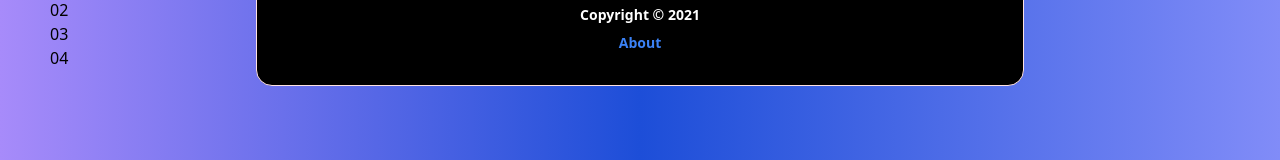
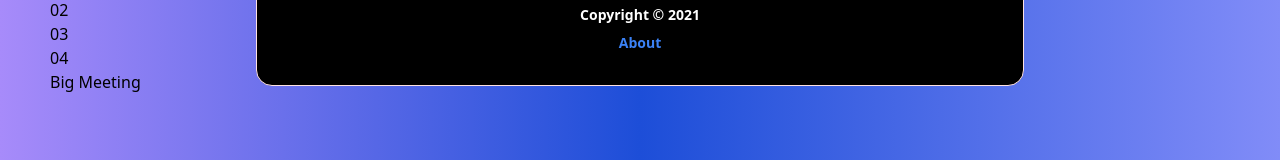
Before and after one commit to mugabee/ReactToDo, a React (Create React App) app: page / in a window 1280 px wide. Shown: the part 1190-1350 px from the top of the page. Built offline with nearby package versions, Linux system fonts and the light colour scheme.

Commit message:
User Add Date

```diff
--- a/src/App.js
+++ b/src/App.js
@@ -34,13 +34,13 @@ const events = [
     {
         title: "Big Meeting",
         allDay: true,
-        start: new Date(2021, 6, 0),
-        end: new Date(2021, 6, 0),
+        start: new Date(2021, 11, 0),
+        end: new Date(2021, 11, 0),
     },
     {
         title: "Vacation",
-        start: new Date(2021, 6, 7),
-        end: new Date(2021, 6, 10),
+        start: new Date(2021, 11, 7),
+        end: new Date(2021, 11, 10),
     },
     {
         title: "Conference",
```
